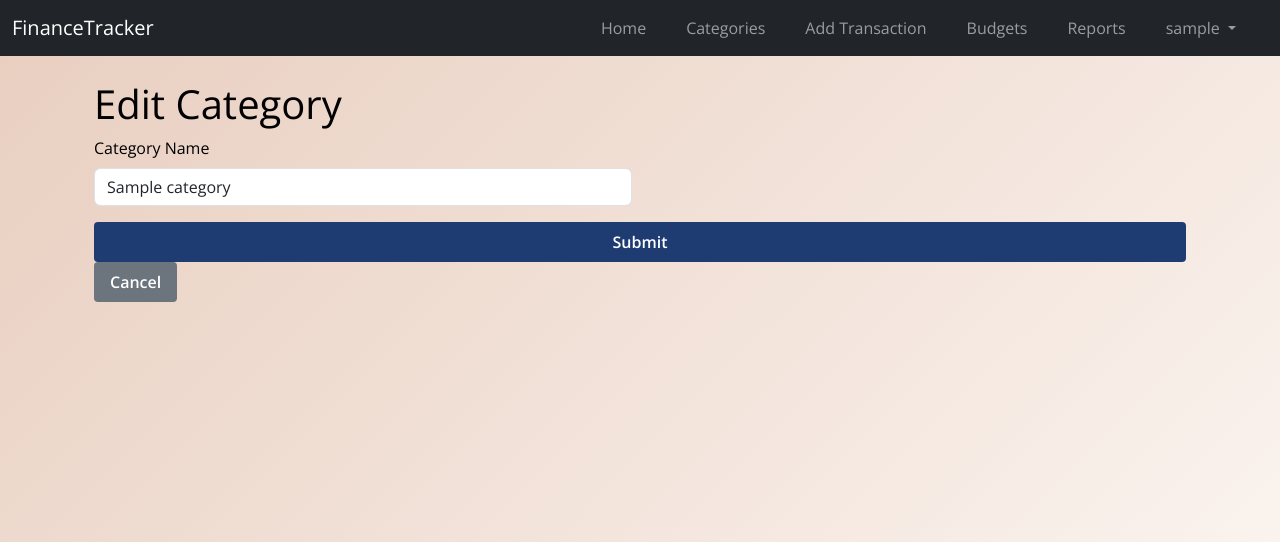
After one commit to TailorBird93/FinanceTracker, a Flask app: page /edit_category/1 in a window 1280 px wide. The commit adds this page. Shown: the top 542 px of the page. Run offline with Flask 3, Linux system fonts and the light colour scheme; a user stored in the database is signed in; tables that the repository leaves empty hold one stand-in row (values such as "Sample post"); some libraries are stand-ins or nearby versions.

Commit message:
Add missing category functionality routes and templates

```diff
--- a/app/forms.py
+++ b/app/forms.py
@@ -10,7 +10,7 @@ from wtforms import (
     SelectField
 )
 from wtforms.validators import DataRequired, ValidationError, Email, EqualTo, Length, Regexp
-from app.models import User
+from app.models import User, Category
 from flask_login import current_user
 
 class LoginForm(FlaskForm):
@@ -45,8 +45,13 @@ class TransactionForm(FlaskForm):
     submit = SubmitField('Submit')
 
 class CategoryForm(FlaskForm):
-    name = StringField('Category Name', validators=[DataRequired(), Length(max=64)])
-    submit = SubmitField('Add Category')
+    name = StringField('Category Name', validators=[DataRequired(), Length(min=1, max=50)])
+    submit = SubmitField('Submit')
+
+    def validate_name(self, name):
+        category = Category.query.filter_by(name=name.data, user_id=current_user.id).first()
+        if category:
+            raise ValidationError('This category already exists.')
 
 
 class BudgetForm(FlaskForm):
--- a/app/routes.py
+++ b/app/routes.py
@@ -349,3 +349,34 @@ def change_password():
         flash('Your password has been updated.', 'success')
         return redirect(url_for('profile'))
     return render_template('change_password.html', title='Change Password', form=form)
+
+@app.route('/edit_category/<int:category_id>', methods=['GET', 'POST'])
+@login_required
+def edit_category(category_id):
+    category = Category.query.get_or_404(category_id)
+    if category.user_id != current_user.id:
+        abort(403)  # Forbidden access
+
+    form = CategoryForm(obj=category)
+    if form.validate_on_submit():
+        category.name = form.name.data
+        try:
+            db.session.commit()
+            flash('Category updated successfully.', 'success')
+            return redirect(url_for('categories'))
+        except IntegrityError:
+            db.session.rollback()
+            flash('Category name already exists.', 'danger')
+    return render_template('edit_category.html', form=form, title='Edit Category')
+
+@app.route('/delete_category/<int:category_id>', methods=['POST'])
+@login_required
+def delete_category(category_id):
+    category = Category.query.get_or_404(category_id)
+    if category.user_id != current_user.id:
+        abort(403)  # Forbidden access
+
+    db.session.delete(category)
+    db.session.commit()
+    flash('Category deleted successfully.', 'success')
+    return redirect(url_for('categories'))
--- a/static/css/styles.css
+++ b/static/css/styles.css
@@ -1,29 +1,25 @@
-/* Import Google Fonts for Modern Typography */
 @import url('https://fonts.googleapis.com/css2?family=Open+Sans:wght@400;600&family=Roboto+Slab:wght@700&display=swap');
 
-/* Global Styles */
 body {
-    font-family: 'Open Sans', sans-serif; /* Updated to a modern, clean font */
+    font-family: 'Open Sans', sans-serif;
     margin: 0;
     padding: 0;
     background: linear-gradient(135deg, #E8CEBF 0%, #FDF8F5 100%);
     background-repeat: no-repeat;
     background-attachment: fixed;
-    color: black; /* Set a base text color for better readability */
+    color: black;
 }
 
-/* Header Styles */
 header {
-    background-color: rgba(51, 51, 51, 0.9); /* Semi-transparent background for depth */
+    background-color: rgba(51, 51, 51, 0.9);
     color: #fff;
     padding: 1rem 2rem;
-    box-shadow: 0 2px 4px rgba(0, 0, 0, 0.1); /* Added subtle shadow */
+    box-shadow: 0 2px 4px rgba(0, 0, 0, 0.1);
     position: sticky;
     top: 0;
     z-index: 1000;
 }
 
-/* Navigation Bar Styles */
 nav ul {
     list-style-type: none;
     margin: 0;
@@ -33,7 +29,7 @@ nav ul {
 }
 
 nav ul li {
-    margin-right: 1.5rem; /* Increased spacing for a cleaner look */
+    margin-right: 1.5rem;
 }
 
 nav ul li a {
@@ -45,30 +41,27 @@ nav ul li a {
 }
 
 nav ul li a:hover {
-    color: #ffd700; /* Gold color on hover for interactivity */
+    color: #ffd700;
 }
 
-/* Active Navigation Link */
 nav ul li a.active::after {
     content: '';
     display: block;
     width: 100%;
     height: 2px;
-    background-color: #ffd700; /* Gold underline for active link */
+    background-color: #ffd700;
     margin-top: 5px;
 }
 
-/* Main Content Styles */
 main {
     padding: 2rem;
-    background-color: rgba(255, 255, 255, 0.85); /* Semi-transparent white background for content */
+    background-color: rgba(255, 255, 255, 0.85);
     margin: 2rem auto;
     max-width: 1200px;
     border-radius: 8px;
     box-shadow: 0 4px 6px rgba(0, 0, 0, 0.1);
 }
 
-/* Table Styles */
 table {
     width: 100%;
     border-collapse: collapse;
@@ -86,16 +79,15 @@ th, td {
 }
 
 th {
-    background-color: #f9fafb; /* Light gray background for headers */
-    color: #1e3c72; /* Deep blue text for headers */
+    background-color: #f9fafb;
+    color: #1e3c72;
     font-weight: 700;
 }
 
 tr:nth-child(even) {
-    background-color: #f2f2f2; /* Zebra striping for rows */
+    background-color: #f2f2f2;
 }
 
-/* Flash Messages Styles */
 .flashes {
     list-style-type: none;
     padding: 0;
@@ -117,9 +109,8 @@ tr:nth-child(even) {
     opacity: 0;
 }
 
-/* Footer Styles */
 footer {
-    background-color: rgba(241, 241, 241, 0.9); /* Semi-transparent background */
+    background-color: rgba(241, 241, 241, 0.9);
     text-align: center;
     padding: 1rem 2rem;
     position: fixed;
@@ -129,7 +120,6 @@ footer {
     font-size: 0.9rem;
 }
 
-/* Button Styles */
 button, .btn {
     padding: 0.5rem 1rem;
     border: none;
@@ -159,7 +149,6 @@ button.secondary:hover, .btn-secondary:hover {
     transform: translateY(-2px);
 }
 
-/* Input and Select Styles */
 input, select, textarea {
     width: 100%;
     padding: 0.5rem;
@@ -174,7 +163,6 @@ input:focus, select:focus, textarea:focus {
     outline: none;
 }
 
-/* Responsive Design */
 @media (max-width: 768px) {
     nav ul {
         flex-direction: column;
--- /dev/null
+++ b/templates/edit_category.html
@@ -0,0 +1,23 @@
+{% extends 'base.html' %}
+{% block title %}Edit Category - Finance Tracker{% endblock %}
+{% block content %}
+<div class="container mt-4">
+    <h1>Edit Category</h1>
+    <form method="post" class="row g-3">
+        {{ form.hidden_tag() }}
+
+        <div class="col-md-6">
+            {{ form.name.label(class="form-label") }}
+            {{ form.name(class="form-control", placeholder="Enter category name") }}
+            {% for error in form.name.errors %}
+                <div class="text-danger">{{ error }}</div>
+            {% endfor %}
+        </div>
+
+        <div class="col-12">
+            {{ form.submit(class="btn btn-primary") }}
+            <a href="{{ url_for('categories') }}" class="btn btn-secondary">Cancel</a>
+        </div>
+    </form>
+</div>
+{% endblock %}
```
Also changed, not shown: templates/categories.html (+28 -5 lines), app.db.
